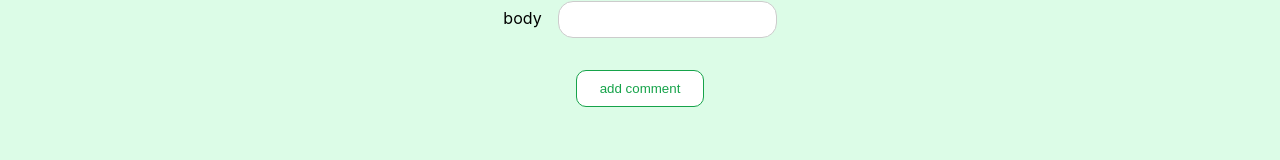
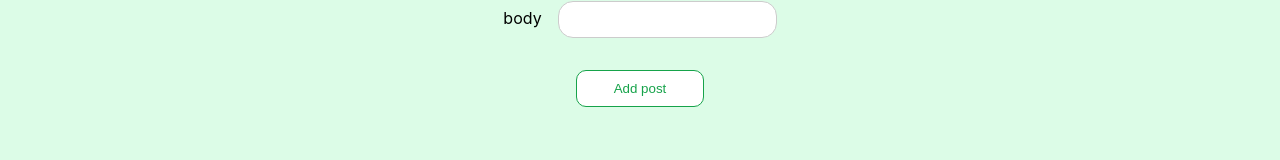
Before and after one commit to kimiafarshadnia/frontend-practice, a React (Create React App) app: page /new-comment in a window 1280 px wide. Shown: the part 201-361 px from the top of the page. Built offline with nearby package versions, Linux system fonts and the light colour scheme.

Commit message:
change btn content in newComment component

```diff
--- a/src/pages/NewComment/NewComment.jsx
+++ b/src/pages/NewComment/NewComment.jsx
@@ -47,7 +47,7 @@ const NewComment = ({ history }) => {
         add comment
       </button> */}
       <button type="submit" className="button-add" onClick={postCommentHandler}>
-        add comment
+        Add post
       </button>
     </div>
   );
```
